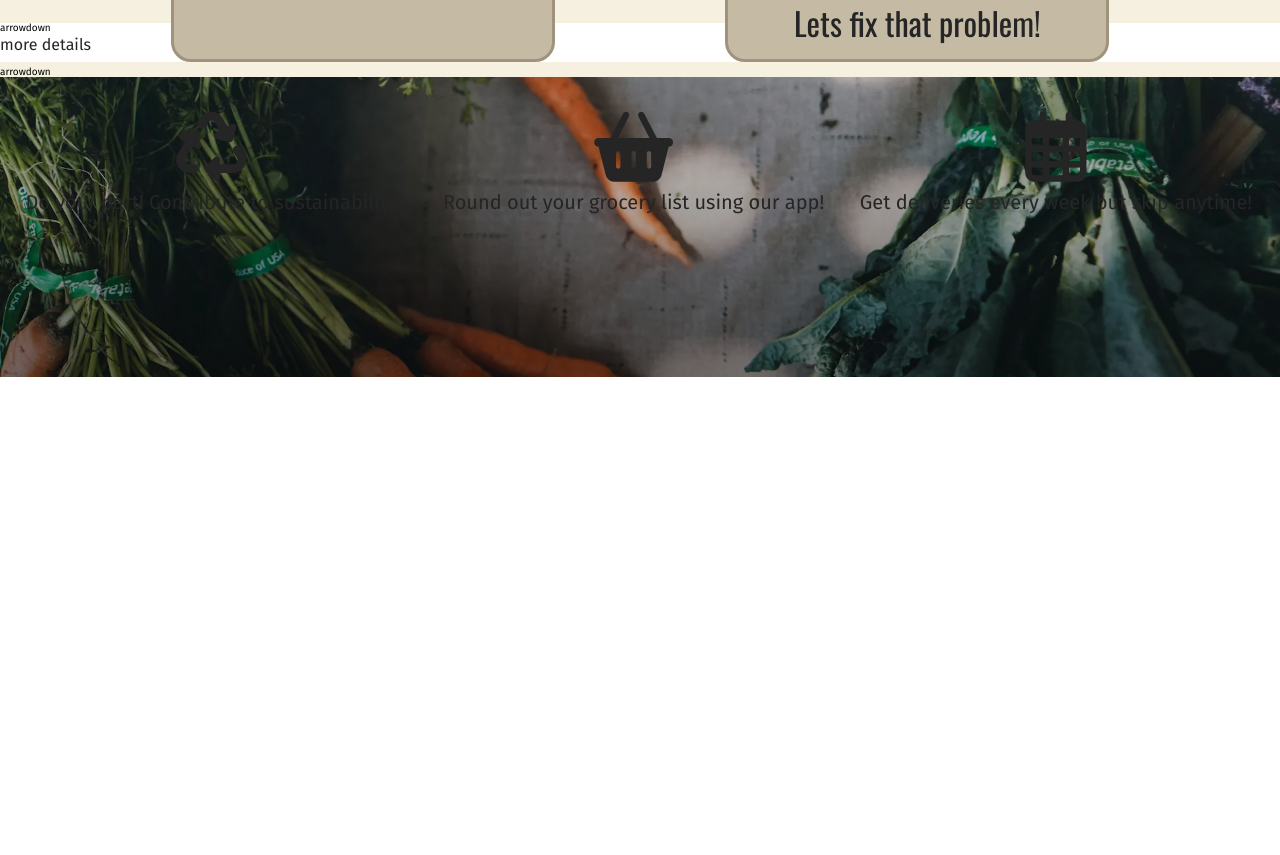
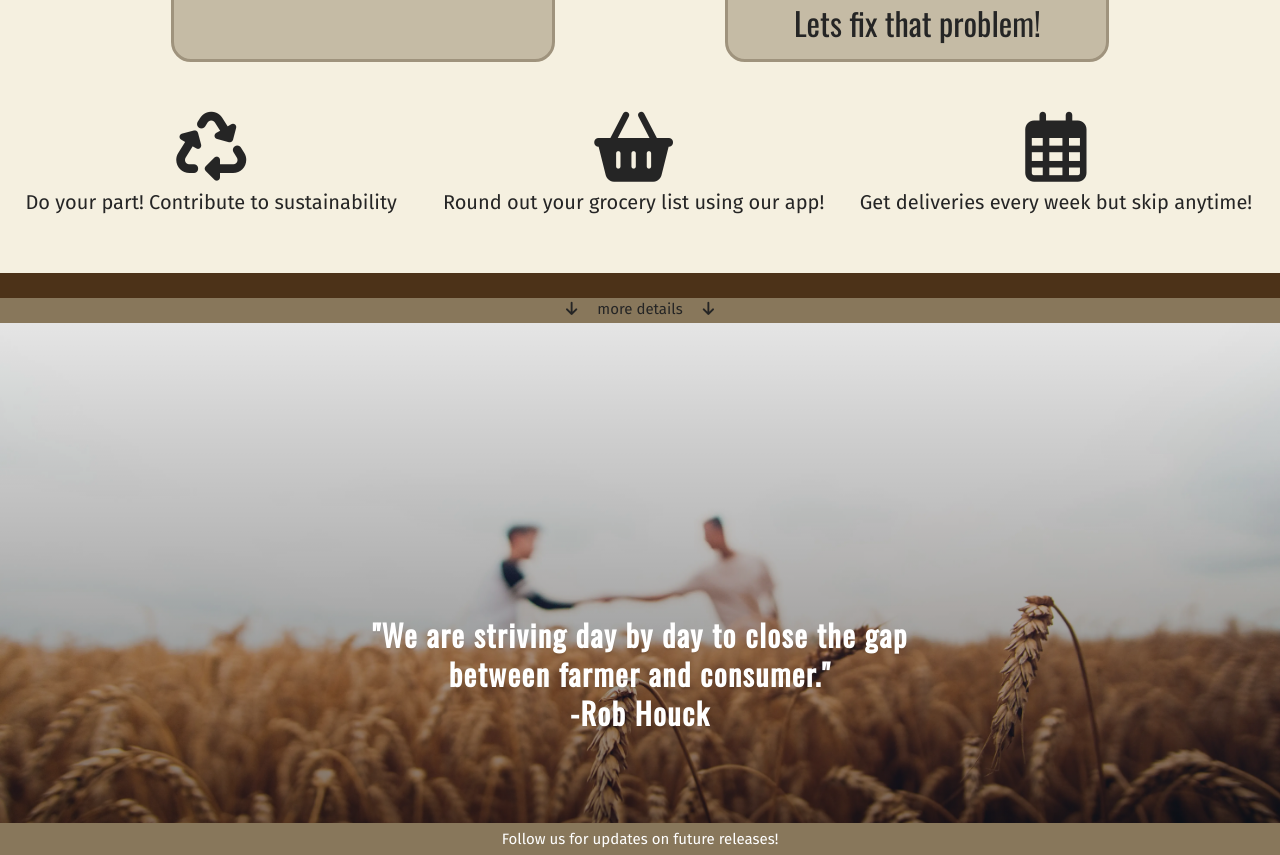
Before and after one commit to Build-Week-Farm-Fresh/Web-UI, a plain HTML site: page index.html in a window 1280 px wide. Shown: the part 932-1787 px from the top of the page. Before the commit the page ends 1309 px from the top, so only its background shows below. Drawn offline with nearby package versions, Linux system fonts and the light colour scheme.

Commit message:
this commit includes second hero image completion as well as the social media section of the footer

```diff
--- a/index.html
+++ b/index.html
@@ -91,14 +91,41 @@
       <section class="decorative-break">
         <div class="break1"></div>
         <div class="break2">
-          arrowdown
-          <p>more details</p>
-          arrowdown
+          <p>
+            <span
+              ><i
+                class="fas fa-arrow-down"
+                style="color: rgb(37, 37, 37)"
+              ></i></span
+            >more details<span
+              ><i class="fas fa-arrow-down" style="color: rgb(37, 37, 37)"></i
+            ></span>
+          </p>
         </div>
       </section>
       <section class="banner-img">
-        <div class="hero-two"></div>
+        <div class="hero-two">
+          <h2>
+            "We are striving day by day to close the gap<br />
+            between farmer and consumer."
+            <br />
+            -Rob Houck
+          </h2>
+        </div>
       </section>
+      <footer>
+        <div class="social-media">
+          <div class="social-media-txt">
+            <p>Follow us for updates on future releases!</p>
+          </div>
+          <div class="social-media-icons fa-3x" style="color: rgb(37, 37, 37)">
+            <i class="fab fa-facebook" style="color: rgb(37, 37, 37)"></i>
+            <i class="fab fa-twitter" style="color: rgb(37, 37, 37)"></i>
+            <i class="fab fa-instagram" style="color: rgb(37, 37, 37)"></i>
+            <i class="fab fa-pinterest" style="color: rgb(37, 37, 37)"></i>
+          </div>
+        </div>
+      </footer>
     </div>
   </body>
 </html>
--- a/less/home-page.less
+++ b/less/home-page.less
@@ -52,7 +52,7 @@
 }
 
 .highlights-container {
-  height: 250px;
+  height: 500px;
   background-color: #f5f0e0;
   .border-style();
 
@@ -102,7 +102,7 @@
     }
   }
   .highlight-icons-wrap {
-    height: 300px;
+    height: 200px;
     background-color: #f5f0e0;
     display: flex;
 
@@ -131,11 +131,77 @@
   }
 }
 
+.decorative-break {
+  height: 50px;
+
+  .break1 {
+    height: 25px;
+    background-color: @border;
+  }
+  .break2 {
+    height: 50px;
+    background: #88775b;
+
+    p {
+      text-align: center;
+      font-size: 1.5rem;
+    }
+
+    span {
+      padding: 0 20px;
+    }
+  }
+}
+
 .banner-img {
   width: 100%;
-  height: 300px;
+  height: 500px;
   background: linear-gradient(180deg, rgba(0, 0, 0, 0.1), rgba(0, 0, 0, 0.5)),
-    url("/img/carrots.webp");
+    url("/img/crops.webp");
   background-repeat: none;
   background-size: cover;
+  background-position: center;
+  border-bottom: @border;
+  border-top: @border;
+
+  position: relative;
+
+  .hero-two {
+    text-align: center;
+    position: absolute;
+    top: 70%;
+    left: 50%;
+    transform: translate(-50%, -50%);
+    // justify-content: end;
+    // display: flex;
+    // justify-content: center;
+    // align-items: flex-end;
+
+    h2 {
+      padding-top: 50px;
+      padding-bottom: 50px;
+      font-weight: bold;
+      font-size: 3rem;
+      color: white;
+      text-shadow: 0px 2px 1px rgba(0, 0, 0, 0.05);
+      letter-spacing: 1.1pt;
+      line-height: 1.3;
+    }
+  }
 }
+
+footer {
+  height: 500px;
+  width: 100%;
+
+  .social-media {
+    height: 75px;
+    background-color: #88775b;
+    text-align: center;
+    p {
+      font-size: 1.5rem;
+      padding-top: 5px;
+      color: white;
+    }
+  }
+}
```
Also changed, not shown: css/index.css.
